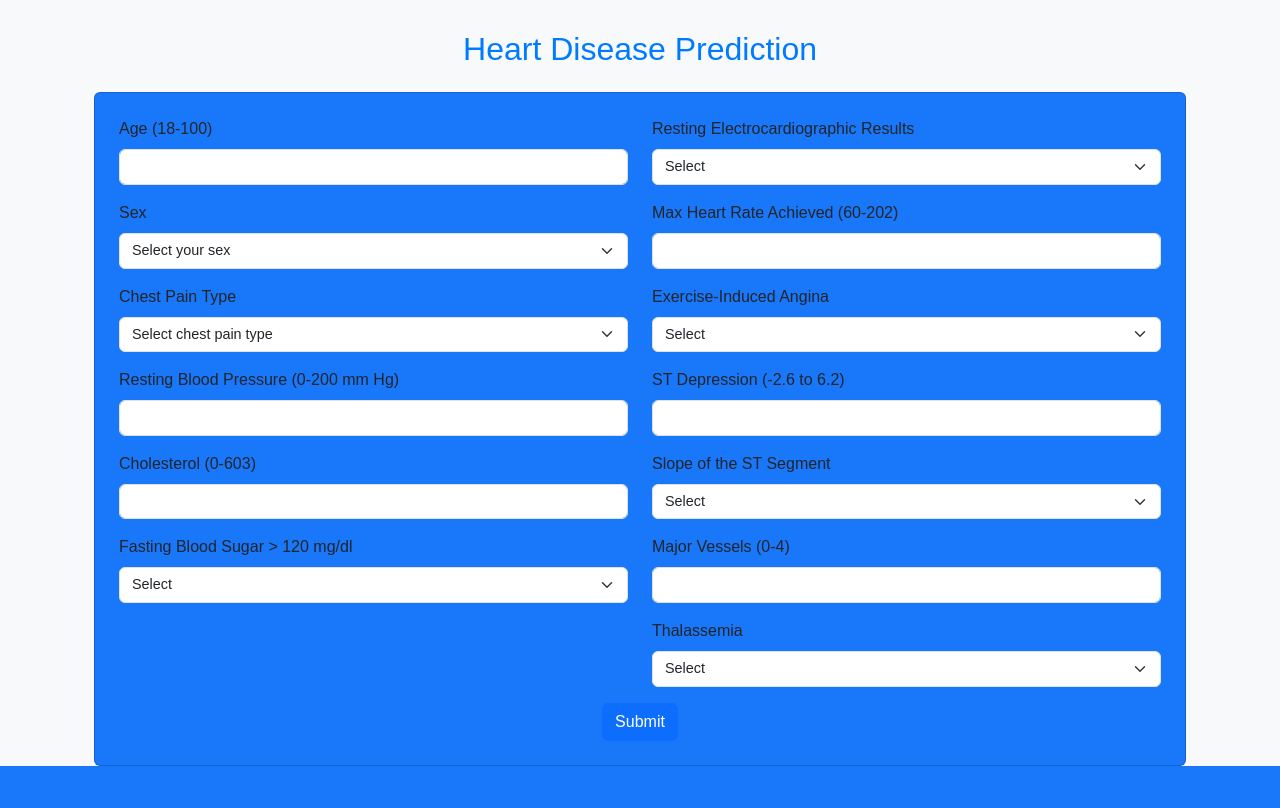
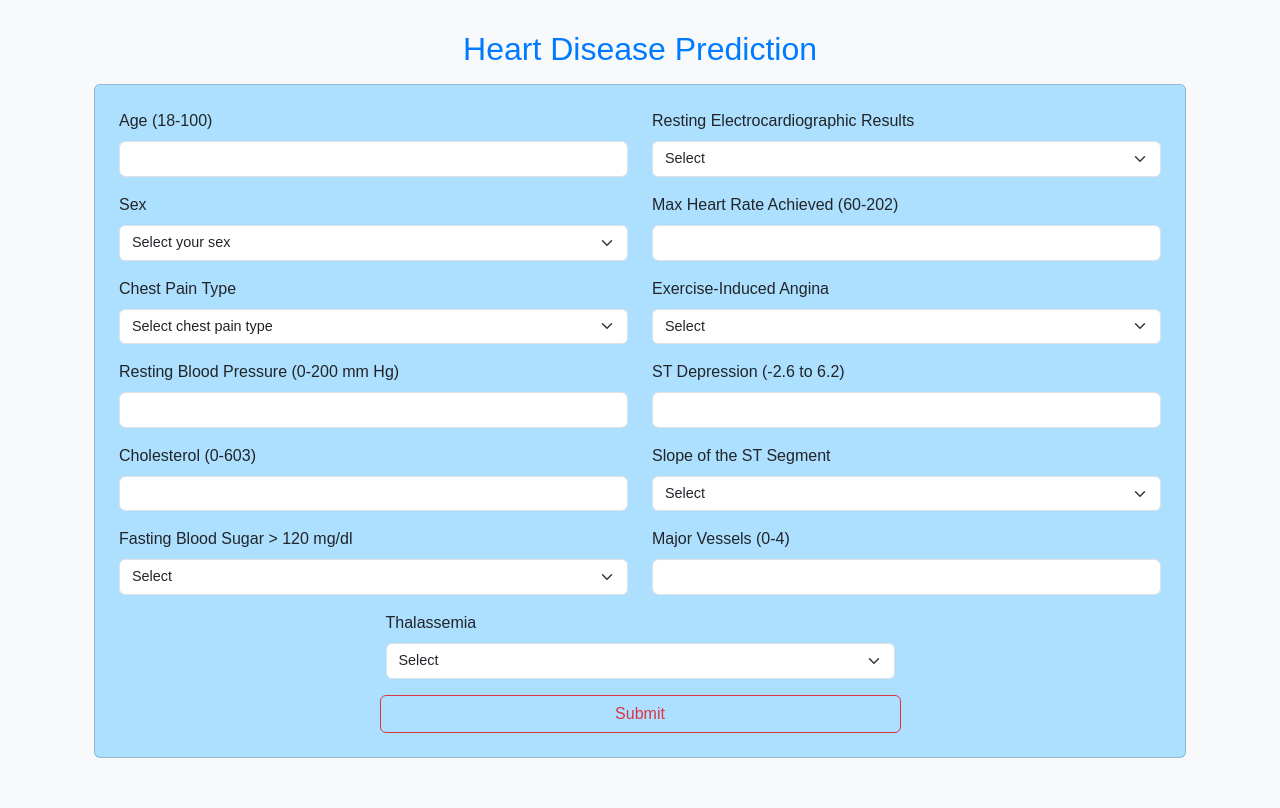
Before and after one commit to Ulduzpp/Smart_Web_Nexus, a Flask app: page /input in a window 1280 px wide. Shown: the part 56-864 px from the top of the page. Before the commit the page ends 822 px from the top, so only its background shows below. Run offline with Flask 3, Linux system fonts and the light colour scheme; a user stored in the database is signed in; parts of the project's set-up code (start-up, migrations or seed data) failed here and were passed over.

Commit message:
Update input.html

```diff
--- a/templates/input.html
+++ b/templates/input.html
@@ -20,9 +20,9 @@
 
 {% block content %}
 <div class="container">
-  <h2 class="text-center mb-4">Heart Disease Prediction</h2>
+  <h2 class="text-center mb-3">Heart Disease Prediction</h2>
 
-  <div class="card p-4" style="background-color: rgba(25, 119, 249, 0.995); max-width: 1200px; margin: 0 auto;">
+  <div class="card p-4" style="background-color: #ADDFFF; max-width: 1200px; margin: 0 auto 50px;">
     <form action="{{ url_for('input_data') }}" method="POST">
       {{ form.hidden_tag() }}
       {{ form.csrf_token }}
@@ -110,6 +110,12 @@
             <label for="ca" class="form-label">Major Vessels (0-4)</label>
             <input type="number" class="form-control" id="ca" name="ca" min="0" max="4" required>
           </div>
+        </div>
+      </div>
+
+      <!-- Centered Thalassemia Field -->
+      <div class="row justify-content-center">
+        <div class="col-md-6">
           <div class="mb-3">
             <label for="thal" class="form-label">Thalassemia</label>
             <select class="form-select" id="thal" name="thal" required>
@@ -124,7 +130,9 @@
       </div>
 
       <div class="text-center">
-        <button type="submit" class="btn btn-primary">Submit</button>
+        <div class="d-grid gap-2 col-6 mx-auto">
+          <button type="submit" class="btn btn-outline-danger">Submit</button>
+        </div>
       </div>
     </form>
   </div>
```
